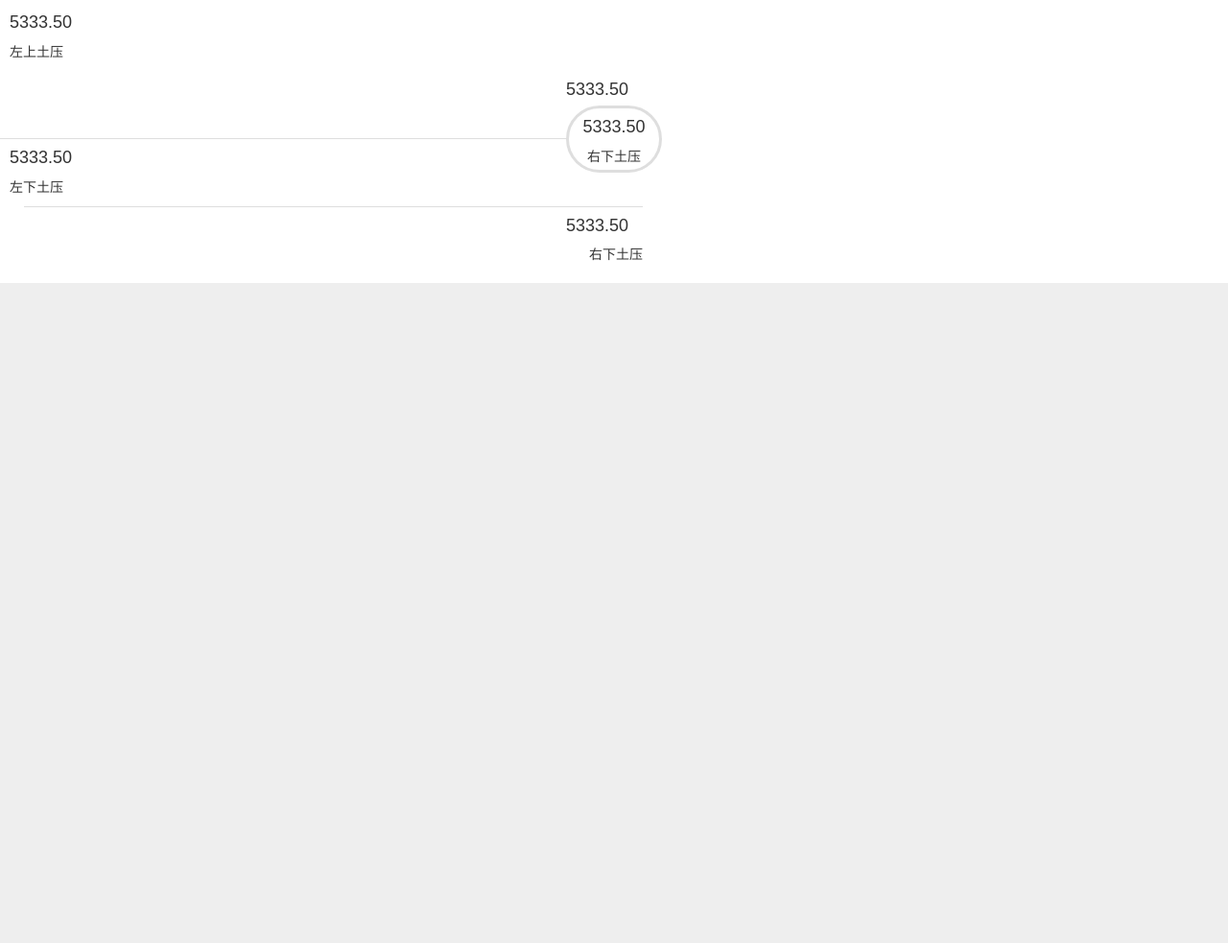
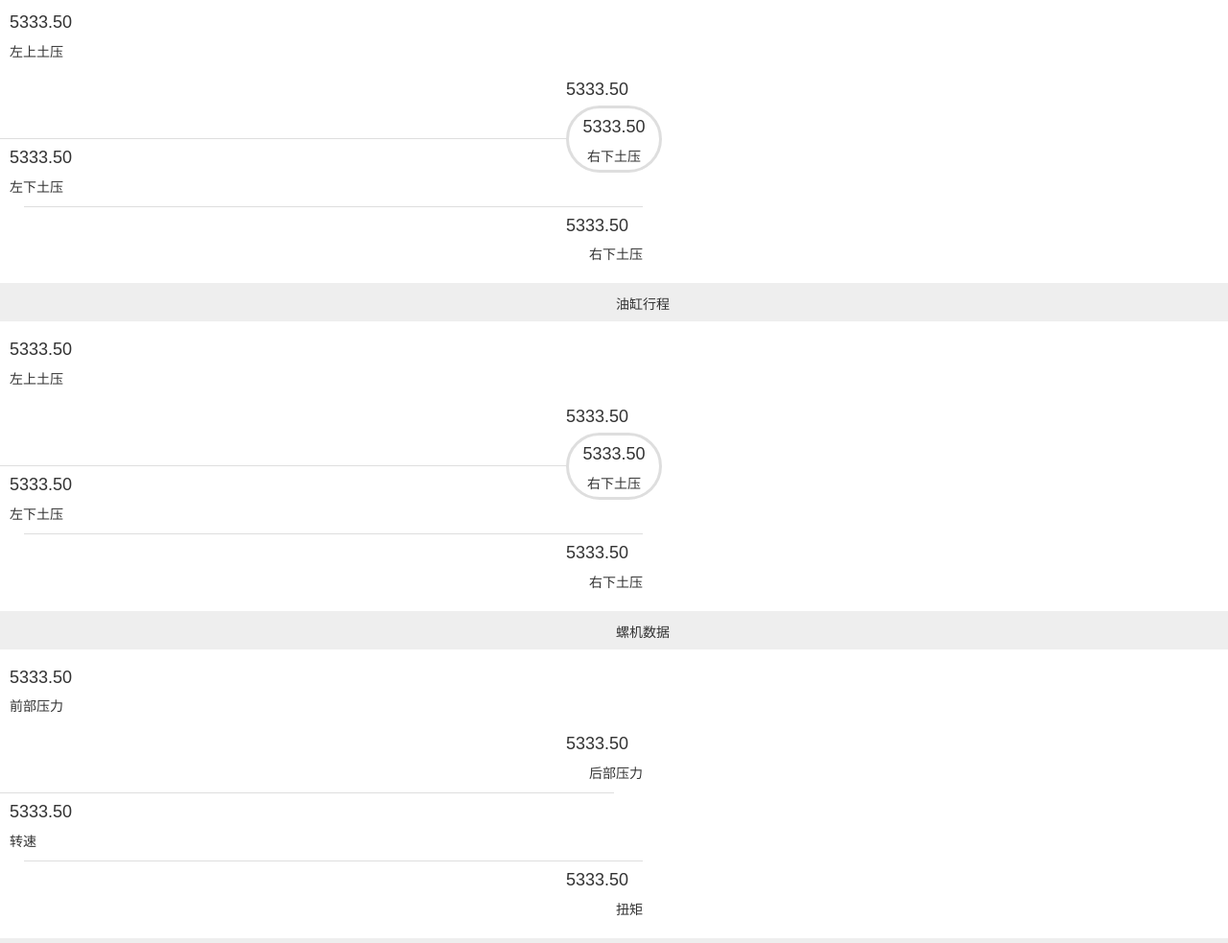
Before and after one commit to eva319/webII, a website: page app/page.html in a window 1280 px wide. Shown: the part 668-1651 px from the top of the page at 96% size. Before the commit the page ends 968 px from the top, so only its background shows below. Drawn offline with Linux system fonts and the light colour scheme.

Commit message:
Signed-off-by: eva319 <eva.319@hotmail.com>

```diff
--- a/app/page.html
+++ b/app/page.html
@@ -113,6 +113,59 @@
     </div>
    </div>
 </div>
+<div class="content">
+   <div class="row"><div class="col-xs-12 content-span-center">油缸行程</div></div>
+   <div class="content-bg content-relative">
+    <div class="row">
+      <div class="col-xs-6">
+        <h4 class="blackfont">5333.50</h4>
+        <p class="navbar-left">左上土压</p>
+      </div>
+      <div class="col-xs-6 content-span-right">
+        <h4 class="blackfont ">5333.50</h4>
+        <p class="navbar-right">右上土压</p>
+      </div>
+
+      <div class="col-xs-6 content-border-top">
+        <h4 class="blackfont">5333.50</h4>
+        <p class="navbar-left">左下土压</p>
+      </div>
+      <div class="col-xs-6 content-span-right content-border-top">
+        <h4 class="blackfont "> 5333.50</h4>
+        <p class="navbar-right">右下土压</p>
+      </div>
+      <div class=" content-center content-absolute-center">
+        <h4 class="blackfont content-data-center"> 5333.50</h4>
+        <p class="content-data-center">右下土压</p>
+      </div>
+    </div>
+   </div>
+</div>
+<div class="content">
+   <div class="row"><div class="col-xs-12 content-span-center">螺机数据</div></div>
+   <div class="content-bg ">
+    <div class="row">
+      <div class="col-xs-6">
+        <h4 class="blackfont">5333.50</h4>
+        <p class="navbar-left">前部压力</p>
+      </div>
+      <div class="col-xs-6 content-span-right">
+        <h4 class="blackfont ">5333.50</h4>
+        <p class="navbar-right">后部压力</p>
+      </div>
+
+      <div class="col-xs-6 content-border-top">
+        <h4 class="blackfont">5333.50</h4>
+        <p class="navbar-left">转速</p>
+      </div>
+      <div class="col-xs-6 content-span-right content-border-top">
+        <h4 class="blackfont "> 5333.50</h4>
+        <p class="navbar-right">扭矩</p>
+      </div>
+
+    </div>
+   </div>
+</div>
 </div>
 
 <!-- jQuery (Bootstrap 的 JavaScript 插件需要引入 jQuery) -->
```
Also changed, not shown: app/vender/css/bootstrap-responsive.css.
